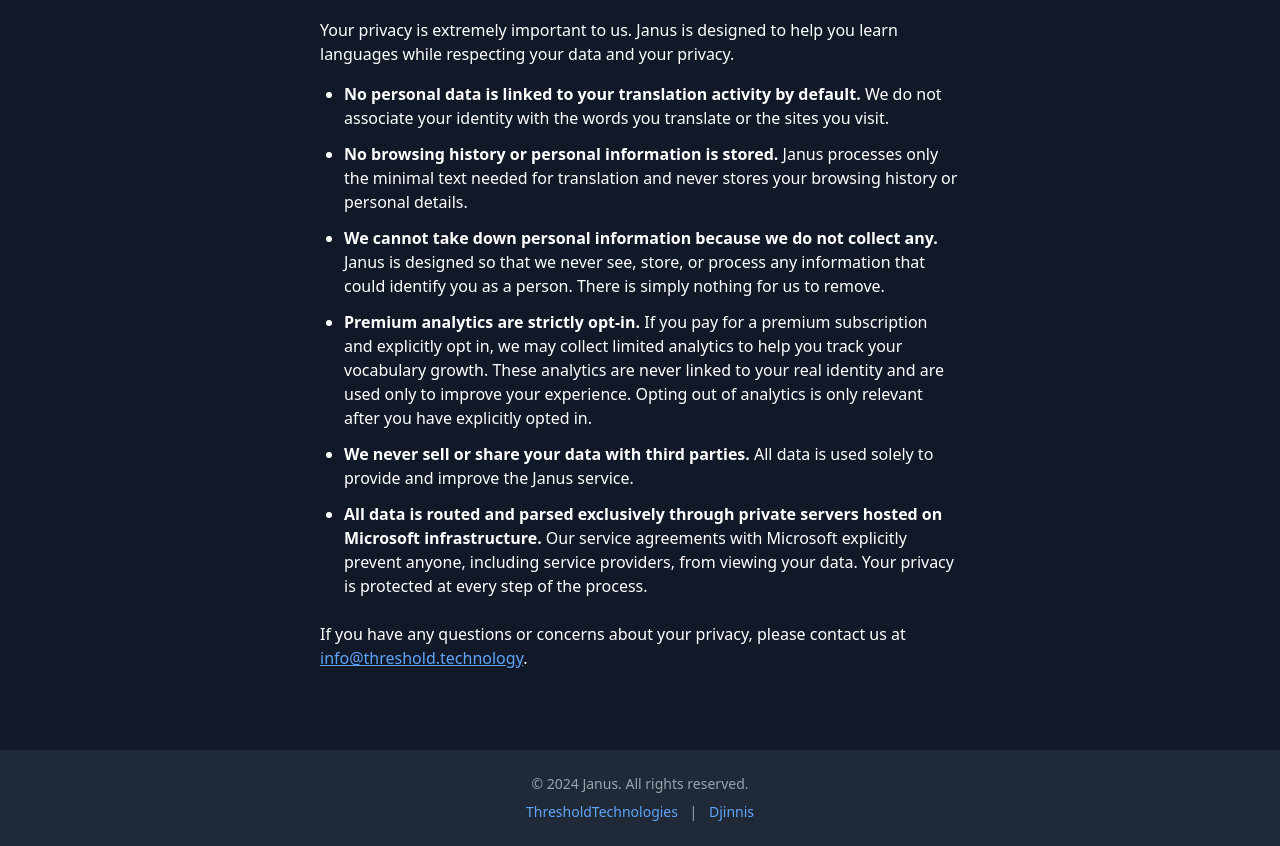
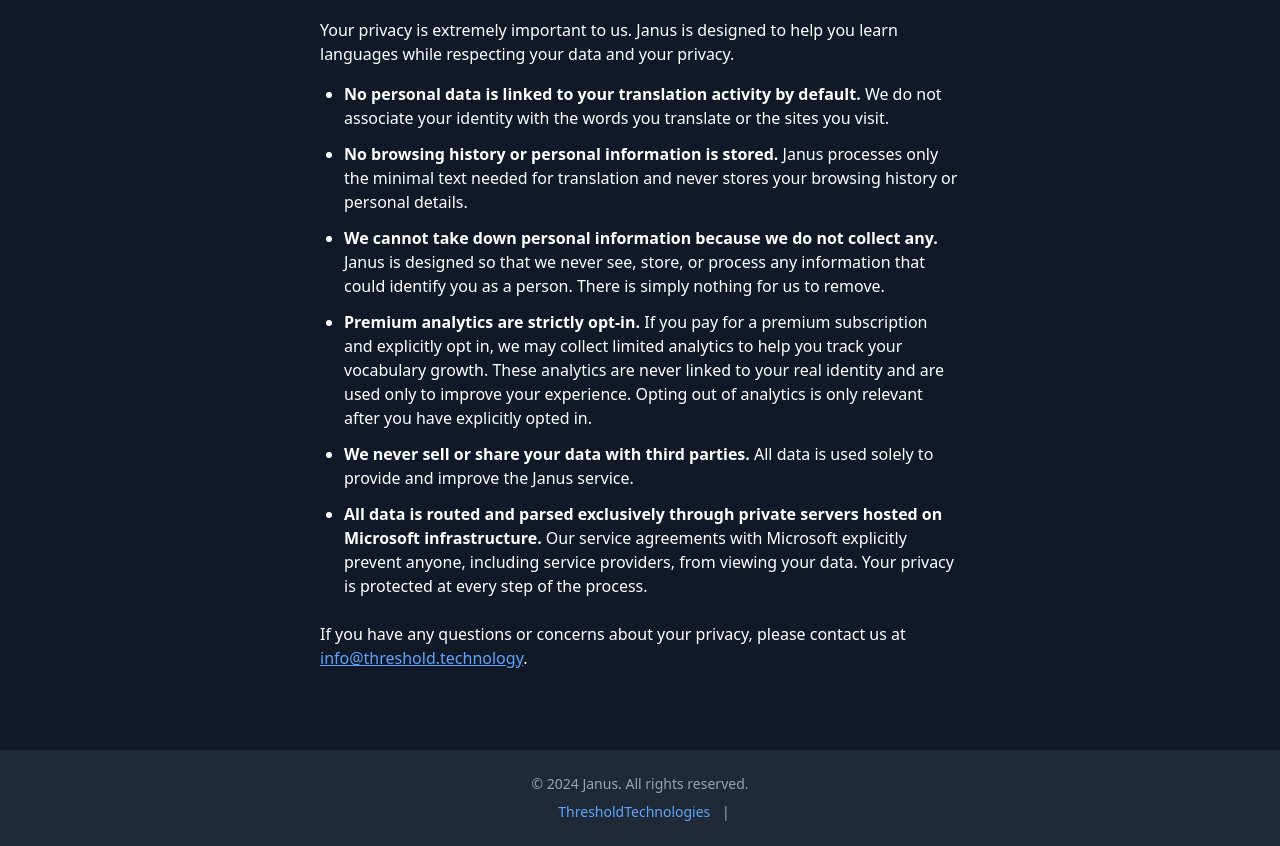
Before and after one commit to sh4y/janus-landing, a plain HTML site: page privacy.html in a window 1280 px wide. Shown: the part 174-1020 px from the top of the page. Drawn offline with nearby package versions, Linux system fonts and the light colour scheme.

Commit message:
Remove Djinnis link from privacy.html to streamline footer content and enhance focus on relevant resources.

```diff
--- a/privacy.html
+++ b/privacy.html
@@ -30,7 +30,6 @@
     &copy; 2024 Janus. All rights reserved.
     <div class="mt-2">
       <a href="TT.html" class="text-blue-400 hover:underline mx-2">ThresholdTechnologies</a> |
-      <a href="djinnis.html" class="text-blue-400 hover:underline mx-2">Djinnis</a>
     </div>
   </footer>
 </body>
```
Also changed, not shown: 1 other file.
